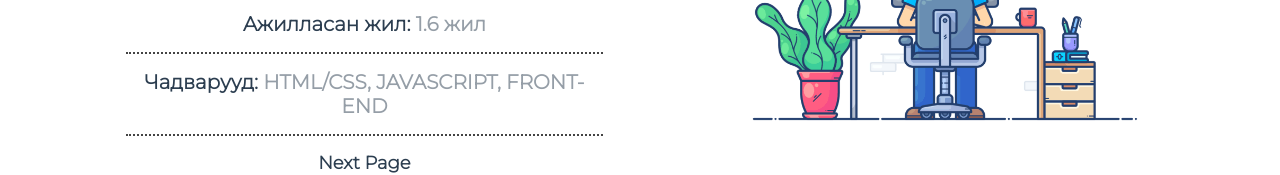
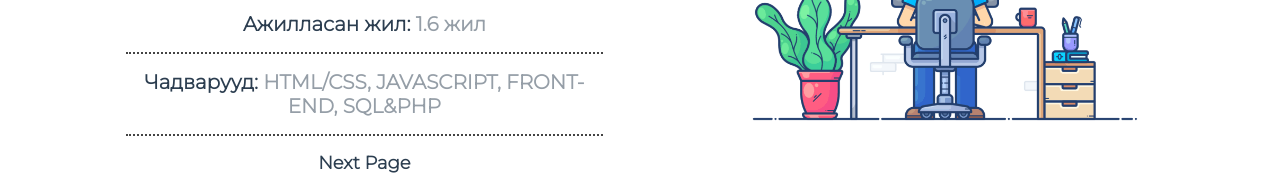
Before and after one commit to Bayraa3344/Portfolio-site, a plain HTML site: page index.html in a window 1280 px wide. Shown: the part 344-519 px from the top of the page. Drawn offline with Linux system fonts and the light colour scheme.

Commit message:
sql php nemj bichsen

```diff
--- a/index.html
+++ b/index.html
@@ -36,7 +36,7 @@
          <h3>Мэргэжил: <span>Программист</span></h3>
          <h3>Төгссөн сургууль: <span>Indra Institute-Sw-201</span></h3>
          <h3>Ажилласан жил: <span> 1.6 жил </span></h3>
-         <h3>Чадварууд: <span>HTML/CSS, JAVASCRIPT, FRONT-END</span></h3>
+         <h3>Чадварууд: <span>HTML/CSS, JAVASCRIPT, FRONT-END, SQL&PHP</span></h3>
          <a class="btn-2" href="about.html">Next Page</a>
        </div>
         <div class="section-img">
```
